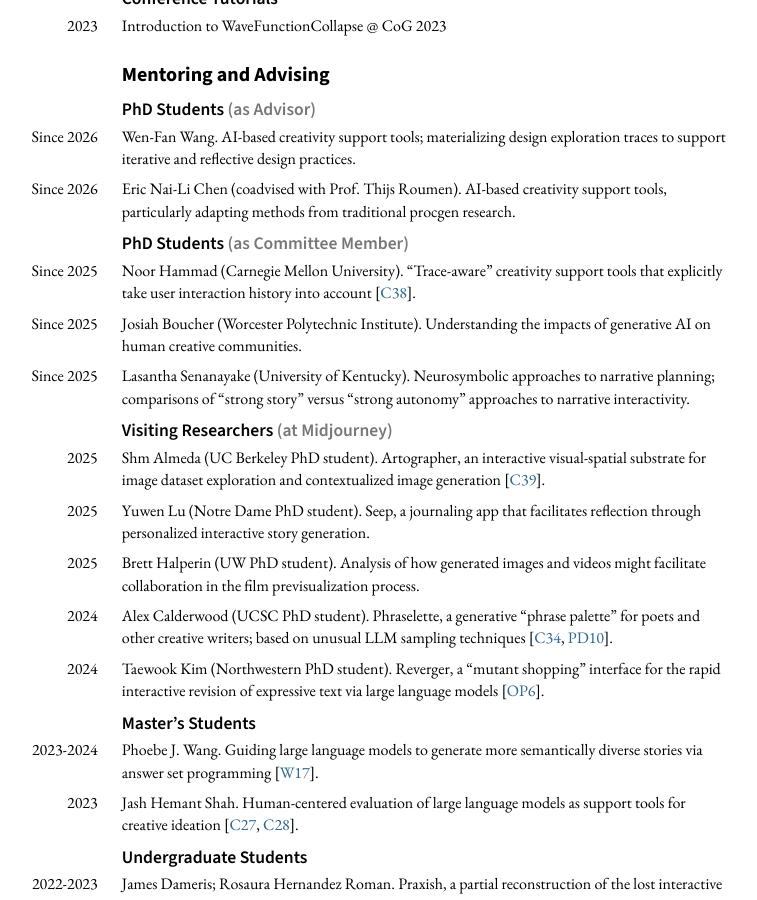
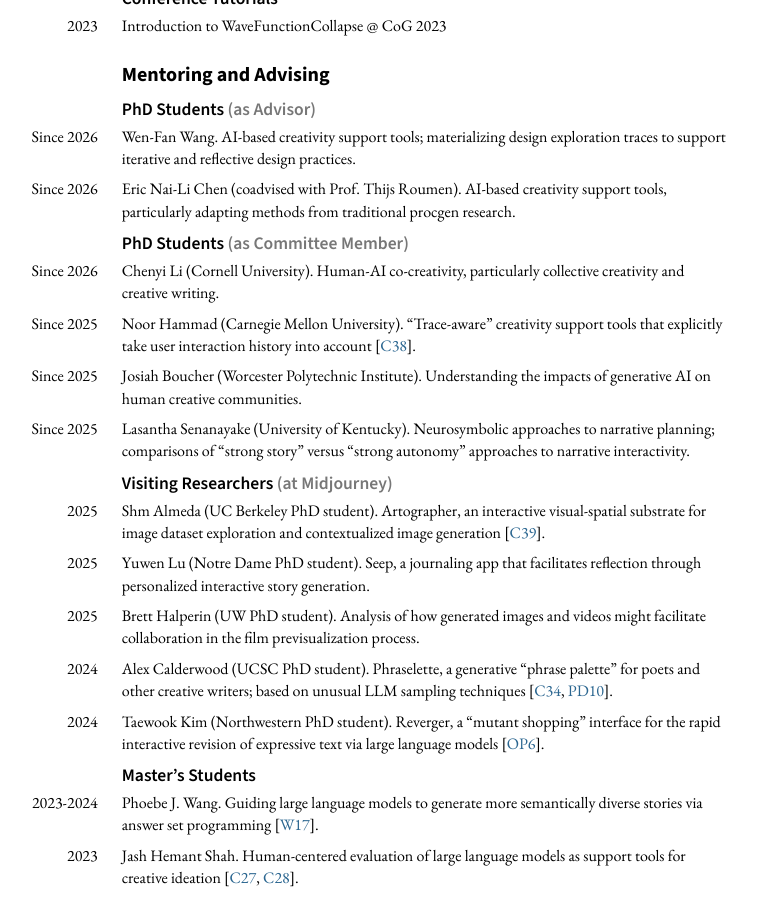
Before and after one commit to mkremins/mkremins.github.io, a Jekyll site: the page built from cv/index.html, in a window 1280 px wide and 900 px high, scrolled down 13419 px. Shown: the whole window, without its empty margins (261-1018 px from the left). Built offline with Jekyll 4.4.1, drawn with Linux system fonts in a browser that asks for light colours.

Commit message:
Add Chenyi

```diff
--- a/cv/index.html
+++ b/cv/index.html
@@ -409,6 +409,10 @@ layout: null
       </div>
       <h3>PhD Students <span class="header-note">(as Committee Member)</span></h3>
       <div class="dated-entry">
+        <div class="dated-date">Since 2026</div>
+        <div class="dated-content">Chenyi Li (Cornell University). Human-AI co-creativity, particularly collective creativity and creative writing.</div>
+      </div>
+      <div class="dated-entry">
         <div class="dated-date">Since 2025</div>
         <div class="dated-content">Noor Hammad (Carnegie Mellon University). “Trace-aware” creativity support tools that explicitly take user interaction history into account [<a href="#C38">C38</a>].</div>
       </div>
```
